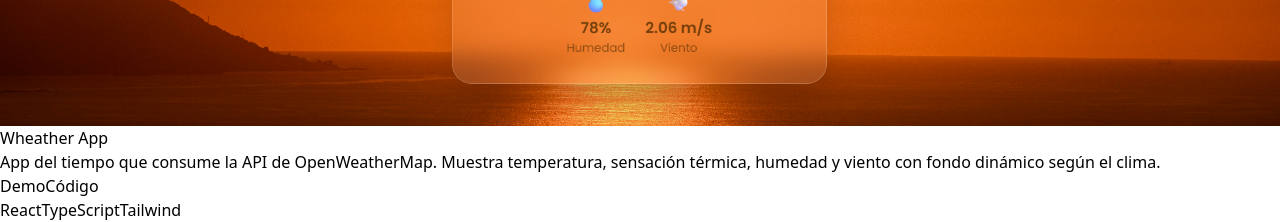
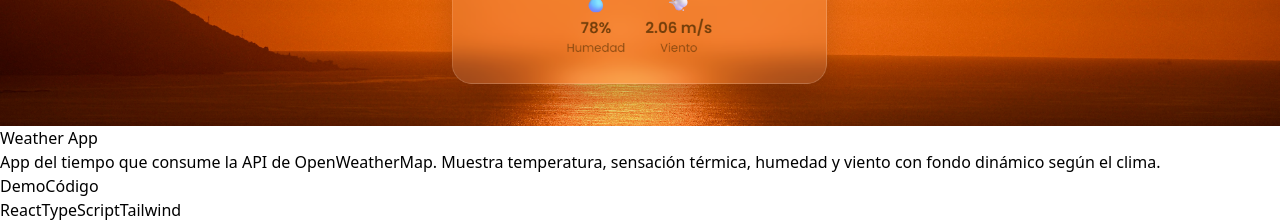
Before and after one commit to AridaneDev/mi-portfolio, a React (Vite) app: page / in a window 1280 px wide. Shown: the part 2520-2742 px from the top of the page. Built offline with nearby package versions, Linux system fonts and the light colour scheme; a web font is replaced by a local one.

Commit message:
fix: corrección de typo

```diff
--- a/src/components/layout/Projects.tsx
+++ b/src/components/layout/Projects.tsx
@@ -35,7 +35,7 @@ export function Projects() {
           />
 
           <ProyectCard
-            titulo="Wheather App"
+            titulo="Weather App"
             descripcion="App del tiempo que consume la API de OpenWeatherMap. Muestra temperatura, sensación térmica,
             humedad y viento con fondo dinámico según el clima."
             imagen={weatherApp}
```
